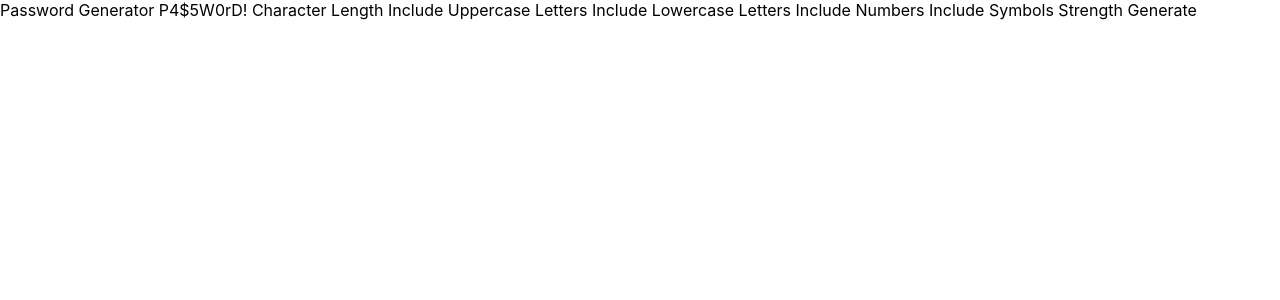
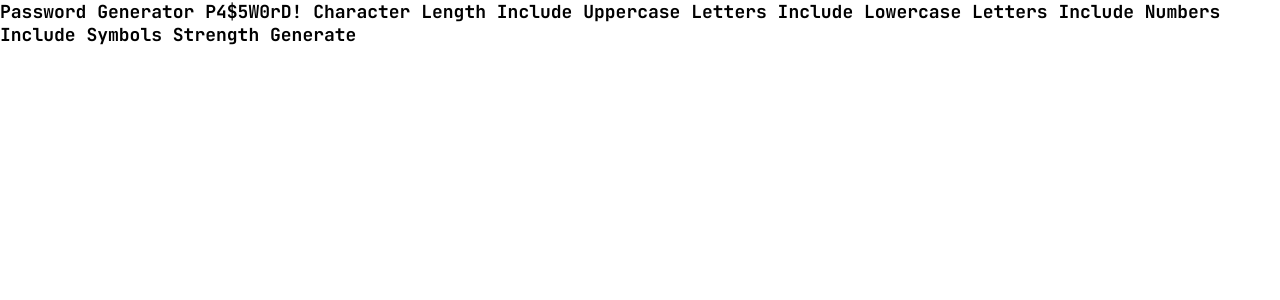
Before and after one commit to ledminh/password-generator-app, a Next.js app: page / in a window 1280 px wide. Shown: the top 300 px of the page. Built offline with nearby package versions, Linux system fonts and the light colour scheme.

Commit message:
Add Font

```diff
--- a/styles/globals.css
+++ b/styles/globals.css
@@ -1,3 +1,9 @@
+@font-face {
+  font-family: 'mainFont';
+  src: url('../assets/JetBrainsMono-Bold.ttf') format('truetype');
+
+}
+
 html,
 body,
 *,
@@ -6,11 +12,25 @@ body,
   padding: 0;
   margin: 0;
   box-sizing: border-box;
-  font-family: -apple-system, BlinkMacSystemFont, Segoe UI, Roboto, Oxygen,
+  font-family: 'mainFont', Segoe UI, Roboto, Oxygen,
     Ubuntu, Cantarell, Fira Sans, Droid Sans, Helvetica Neue, sans-serif;
+  font-size: 18px;
+  line-height: 23px;
 }
+
+
 
 a {
   color: inherit;
   text-decoration: none;
 }
+
+h1 {
+  font-size: 32px;
+  line-height: 43px;
+}
+
+h3 {
+  font-size: 24px;
+  line-height: 31px;
+}
```
Also changed, not shown: assets/JetBrainsMono-Bold.ttf (added), assets/favicon-32x32.png (renamed from public/assets/favicon-32x32.png).
